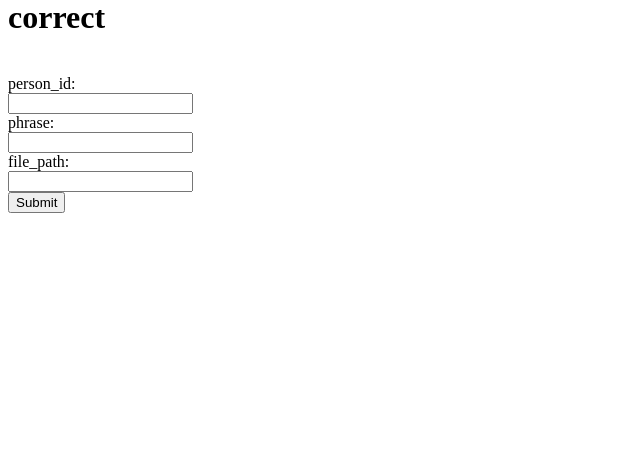
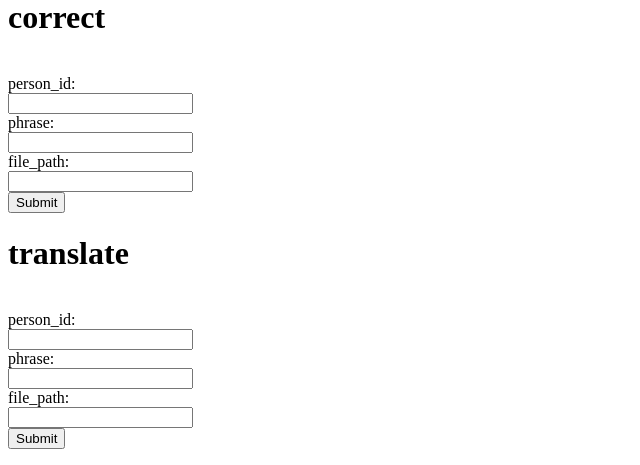
Before and after one commit to brooklyn2016/team-19, a PHP site: page / in a window 1280 px wide. Shown: the part 424-889 px from the top of the page, without its empty margins (0-640 px from the left). Before the commit the page ends 637 px from the top, so only its background shows below. Run offline with PHP 8.4, Linux system fonts and the light colour scheme.

Commit message:
Add files via upload

```diff
--- a/index.php
+++ b/index.php
@@ -30,5 +30,15 @@
 			<input type="submit">
 		</form>
 	</a>
+
+	<a>
+		<h1>translate</h1></br>
+		<form action="translate.php" method="post">
+			person_id: <br><input type="text" name="person_id"><br>
+			phrase: <br><input type="text" name="phrase"><br>
+			file_path: <br><input type="text" name="file_path"><br>
+			<input type="submit">
+		</form>
+	</a>
 </body>
 </html>
```
